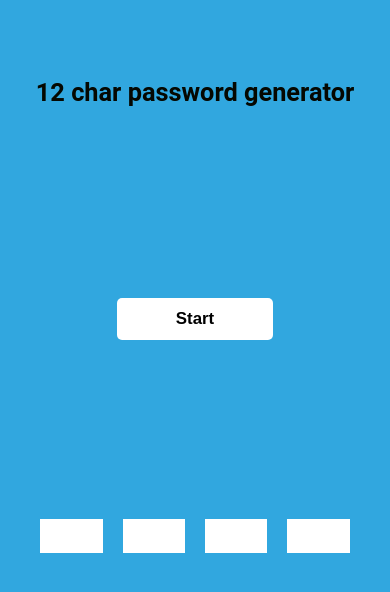
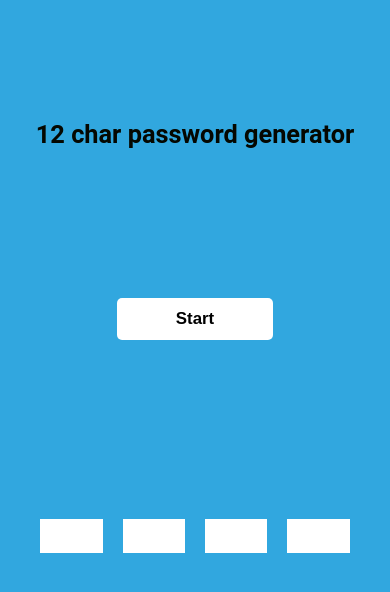
Before and after one commit to Marco-Jan/password_generator, a plain HTML site: page index.html in a window 390 px wide. Drawn offline with Linux system fonts and the light colour scheme.

Commit message:
init commit

```diff
--- a/style.css
+++ b/style.css
@@ -85,7 +85,7 @@ output {
         font-size: 2vh;
     }
     h1 {
-        margin-top: ;
+        margin-top: 5vh;
         font-size: 3vh;
     }
     button {
```
